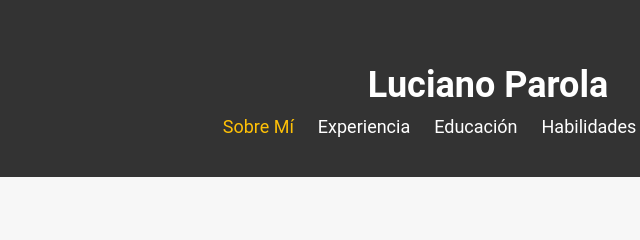
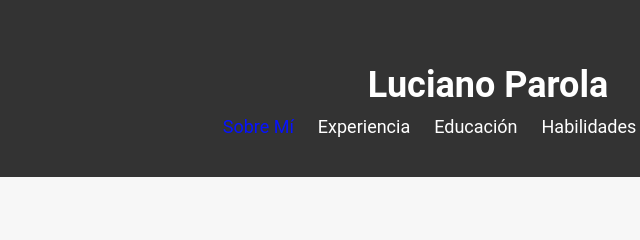
Before and after one commit to lucianoparola/cv, a plain HTML site: page index.html in a window 1280 px wide. In both pictures the pointer is over the link "Sobre Mí". Shown: the top 240 px of the page, 152-792 px from the left. Drawn offline with Linux system fonts and the light colour scheme.

Commit message:
Update styles.css

```diff
--- a/styles.css
+++ b/styles.css
@@ -48,7 +48,7 @@ nav ul li a {
 }
 
 nav ul li a:hover {
-    color: #ffc107;
+    color: #0713ff;
 }
 
 /* Estilos para las secciones */
```
